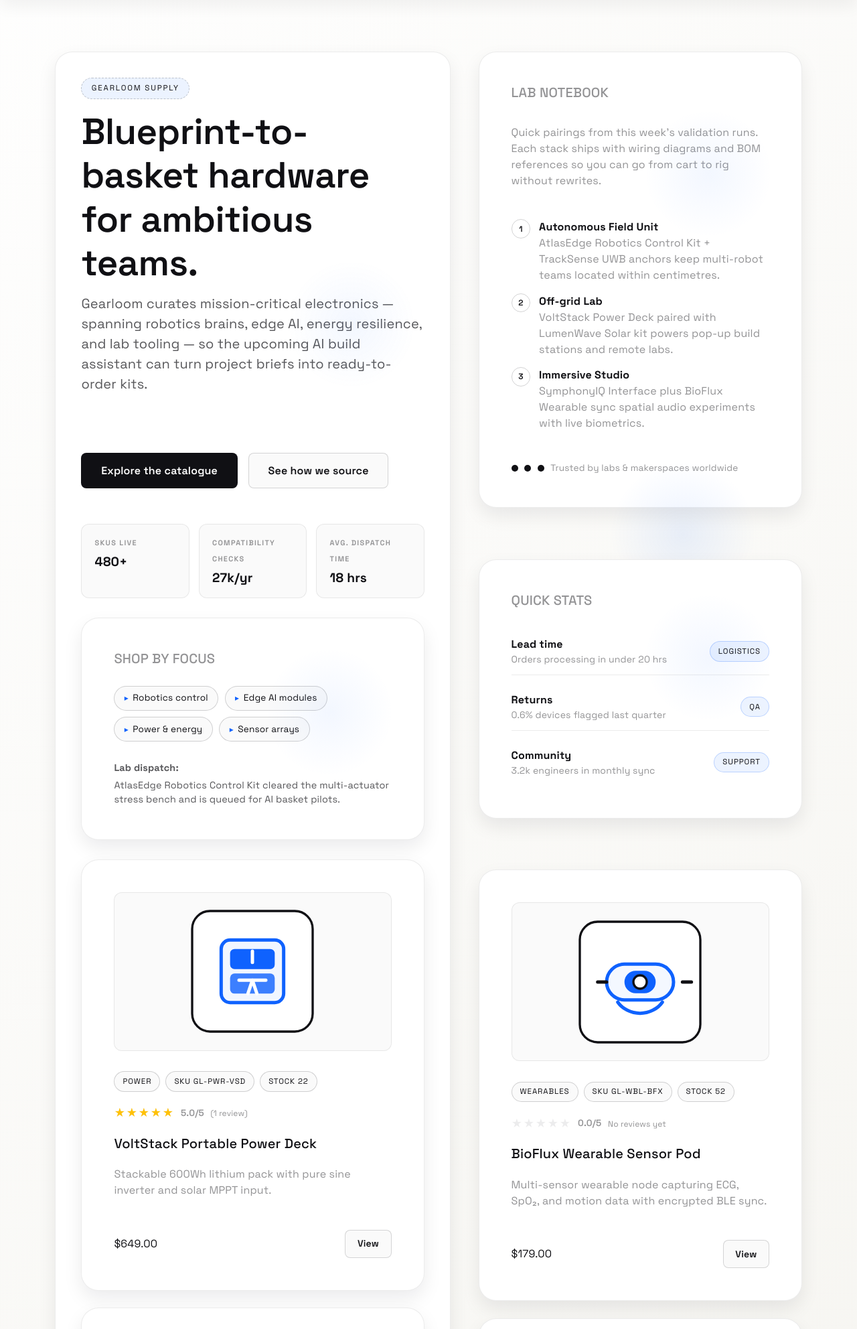
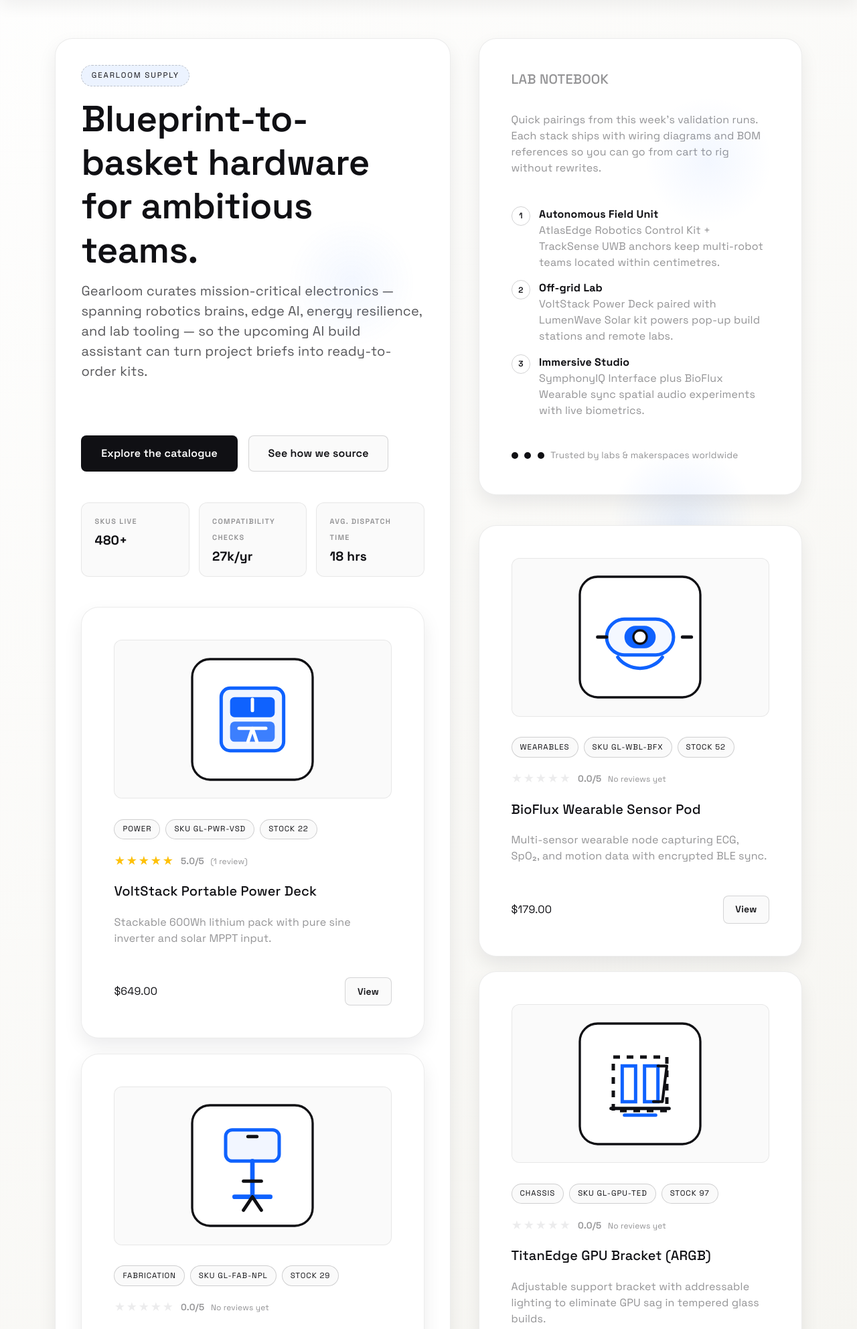
Before and after one commit to harry-johnson12/FlaskTask, a Flask app: page / in a window 1280 px wide. Shown: the part 94-2078 px from the top of the page at 67% size. Run offline with Flask 3, Linux system fonts and the light colour scheme; data comes from the database, SQL or seed files in the repository.

Commit message:
removed useless clutter e.g quick stats from home page

```diff
--- a/app.py
+++ b/app.py
@@ -56,6 +56,98 @@ app.config["SECRET_KEY"] = "dev-secret-key-change-me"
 UPLOAD_DIR = Path(__file__).with_name("static").joinpath("uploads")
 UPLOAD_DIR.mkdir(parents=True, exist_ok=True)
 ALLOWED_IMAGE_EXTENSIONS = {"png", "jpg", "jpeg", "gif", "webp"}
+
+HERO_VARIANTS: List[Dict[str, str]] = [
+    {
+        "badge": "Gearloom Supply",
+        "title": "Blueprint-to-basket hardware for ambitious teams.",
+        "subtitle": (
+            "Gearloom curates mission-critical electronics — spanning robotics brains, edge AI, energy resilience, "
+            "and lab tooling — so the upcoming AI build assistant can turn project briefs into ready-to-order kits."
+        ),
+    },
+    {
+        "badge": "Field-ready supply",
+        "title": "Flight-qualified compute and power blocks without lead-time roulette.",
+        "subtitle": (
+            "Tap stocked edge brains, calibrated sensor clusters, and battery-safe power planes that ship after "
+            "signal-integrity and thermal sweeps."
+        ),
+    },
+    {
+        "badge": "Gearloom Supply",
+        "title": "Prototype faster with a supply chain that speaks schematics.",
+        "subtitle": (
+            "We pre-bundle controllers, firmware notes, and harness plans so your lab can jump from CAD to cart with "
+            "zero spreadsheet archaeology."
+        ),
+    },
+]
+
+LAB_NOTEBOOK_VARIANTS: List[Dict[str, object]] = [
+    {
+        "title": "Lab notebook",
+        "intro": (
+            "Quick pairings from this week’s validation runs. Each stack ships with wiring diagrams and BOM references "
+            "so you can go from cart to rig without rewrites."
+        ),
+        "entries": [
+            {
+                "headline": "Autonomous Field Unit",
+                "body": "AtlasEdge Robotics Control Kit + TrackSense UWB anchors keep multi-robot teams located within centimetres.",
+            },
+            {
+                "headline": "Off-grid Lab",
+                "body": "VoltStack Power Deck paired with LumenWave Solar kit powers pop-up build stations and remote labs.",
+            },
+            {
+                "headline": "Immersive Studio",
+                "body": "SymphonyIQ Interface plus BioFlux Wearable sync spatial audio experiments with live biometrics.",
+            },
+        ],
+        "footer_text": "Trusted by labs & makerspaces worldwide",
+    },
+    {
+        "title": "Lab notebook",
+        "intro": (
+            "Stacks our field team certified during thermal, vibration, and salt-fog passes. Drop-in notes ship with each kit."
+        ),
+        "entries": [
+            {
+                "headline": "Cloudless Rover Rig",
+                "body": "NovaDrive brain + TrackSense 6DoF stack pilots remote rovers without uplink anxiety.",
+            },
+            {
+                "headline": "Deepfreeze Pod",
+                "body": "CryoSafe harness plus Helios inverter kit keeps cryo storage stable off 48V microgrids.",
+            },
+            {
+                "headline": "BioTelemetry Bench",
+                "body": "PulseMesh gateway with LumenWear sensors streams ICU-grade vitals straight to lab dashboards.",
+            },
+        ],
+        "footer_text": "Runbooks shared with 140+ partner facilities",
+    },
+    {
+        "title": "Lab notebook",
+        "intro": "Most requested build sheets from community drops. Each includes impedance maps and config files.",
+        "entries": [
+            {
+                "headline": "Aerial Ops Stack",
+                "body": "Skyforge flight computer + FluxWing ESC kit keeps UAV fleets synced through gusty corridors.",
+            },
+            {
+                "headline": "Factory Twin Cart",
+                "body": "Tactum PLC brain with PrismEdge vision rail mirrors production cells for digital twin testing.",
+            },
+            {
+                "headline": "Bioreactor Guardian",
+                "body": "FermaSense probe kit and VentraFlow valves regulate pressure, pH, and nutrient dosing automatically.",
+            },
+        ],
+        "footer_text": "Shared daily in the partner flight log",
+    },
+]
 
 
 def _allowed_file(filename: str) -> bool:
@@ -195,11 +287,16 @@ def index() -> str:
     left_products = featured_products[:left_count]
     right_products = featured_products[left_count:]
 
+    hero_content = random.choice(HERO_VARIANTS)
+    lab_notebook_content = random.choice(LAB_NOTEBOOK_VARIANTS)
+
     return render_template(
         "index.html",
         featured_products=featured_products,
         left_products=left_products,
         right_products=right_products,
+        hero_content=hero_content,
+        lab_notebook_content=lab_notebook_content,
     )
 
 
--- a/static/css/site.css
+++ b/static/css/site.css
@@ -149,7 +149,7 @@ code {
 }
 
 .page-shell {
-    padding: clamp(2.8rem, 6vw, 5.2rem) 0 clamp(3.2rem, 8vw, 6rem);
+    padding: clamp(2rem, 5vw, 3.6rem) 0 clamp(2.2rem, 6vw, 4.2rem);
 }
 
 .hero-card,
@@ -437,104 +437,26 @@ code {
 .landing-right {
     display: flex;
     flex-direction: column;
-    gap: clamp(1.2rem, 3vw, 1.8rem);
-    min-height: 100%;
-}
-
-.landing-right {
-    justify-content: space-between;
+    gap: clamp(1rem, 2.5vw, 1.4rem);
 }
 
 .landing-left-products,
 .landing-right-products {
     display: grid;
-    gap: clamp(1.2rem, 3vw, 1.6rem);
-}
-
-.landing-left-products {
-    margin-top: auto;
-}
-
-.landing-right-products {
-    margin-top: 0;
+    gap: clamp(1rem, 2.5vw, 1.4rem);
+    margin-top: clamp(1rem, 2.5vw, 1.4rem);
 }
 
 .home-highlight,
-.home-focus,
 .home-featured-card,
-.home-featured-empty,
-.home-updates {
+.home-featured-empty {
     width: 100%;
-}
-
-.home-updates {
-    display: grid;
-    gap: 0.9rem;
-}
-
-.home-updates-list {
-    list-style: none;
-    margin: 0;
-    padding: 0;
-    display: grid;
-    gap: 0.8rem;
-}
-
-.home-updates-list li {
-    display: flex;
-    justify-content: space-between;
-    align-items: center;
-    gap: 1rem;
-    padding: 0.75rem 0;
-    border-bottom: 1px solid var(--border-soft);
-}
-
-.home-updates-list li:last-child {
-    border-bottom: none;
-}
-
-.home-updates-list .pill {
-    background: rgba(15, 98, 254, 0.08);
-    border-color: rgba(15, 98, 254, 0.22);
 }
 
 @media (min-width: 992px) {
     .landing-grid {
         grid-template-columns: minmax(0, 1.1fr) minmax(0, 0.9fr);
     }
-}
-
-.hero-tags {
-    list-style: none;
-    padding: 0;
-    margin: 0;
-    display: inline-flex;
-    flex-wrap: wrap;
-    gap: 0.6rem;
-}
-
-.hero-tags a {
-    display: inline-flex;
-    align-items: center;
-    gap: 0.4rem;
-    font-size: 0.85rem;
-    padding: 0.45rem 0.9rem;
-    border-radius: 999px;
-    border: 1px solid var(--border-strong);
-    background: rgba(0, 0, 0, 0.02);
-}
-
-.hero-tags a::before {
-    content: "▸";
-    font-size: 0.75rem;
-    color: var(--accent);
-}
-
-.hero-snapshot {
-    display: grid;
-    gap: 0.25rem;
-    font-size: 0.9rem;
-    color: var(--ink-secondary);
 }
 
 .highlight-card {
--- a/templates/index.html
+++ b/templates/index.html
@@ -16,10 +16,10 @@
             <section class="landing-grid">
                 <article class="landing-left hero-card hero-card-home text-center text-lg-start">
                     <div class="mb-4">
-                        <div class="badge-soft mb-3">Gearloom Supply</div>
-                        <h1 class="page-title">Blueprint-to-basket hardware for ambitious teams.</h1>
+                        <div class="badge-soft mb-3">{{ hero_content.badge }}</div>
+                        <h1 class="page-title">{{ hero_content.title }}</h1>
                         <p class="page-subtitle">
-                            Gearloom curates mission-critical electronics — spanning robotics brains, edge AI, energy resilience, and lab tooling — so the upcoming AI build assistant can turn project briefs into ready-to-order kits.
+                            {{ hero_content.subtitle }}
                         </p>
                     </div>
                     <div class="d-flex flex-column flex-sm-row gap-3 hero-actions">
@@ -38,20 +38,6 @@
                         <div class="mini-stat">
                             <span class="mini-stat-label">Avg. dispatch time</span>
                             <strong>18 hrs</strong>
-                        </div>
-                    </div>
-
-                    <div class="content-card home-focus">
-                        <h5 class="text-uppercase text-muted mb-3">Shop by focus</h5>
-                        <ul class="hero-tags mb-3">
-                            <li><a href="{{ url_for('products', search='robotics') }}">Robotics control</a></li>
-                            <li><a href="{{ url_for('products', search='ai') }}">Edge AI modules</a></li>
-                            <li><a href="{{ url_for('products', search='power') }}">Power & energy</a></li>
-                            <li><a href="{{ url_for('products', search='sensor') }}">Sensor arrays</a></li>
-                        </ul>
-                        <div class="hero-snapshot mb-0">
-                            <strong>Lab dispatch:</strong>
-                            <span>AtlasEdge Robotics Control Kit cleared the multi-actuator stress bench and is queued for AI basket pilots.</span>
                         </div>
                     </div>
 
@@ -99,66 +85,27 @@
 
                 <div class="landing-right">
                     <div class="content-card highlight-card home-highlight">
-                        <h5 class="text-uppercase text-muted mb-3">Lab notebook</h5>
+                        <h5 class="text-uppercase text-muted mb-3">{{ lab_notebook_content.title }}</h5>
                         <p class="mb-4 text-muted">
-                            Quick pairings from this week’s validation runs. Each stack ships with wiring diagrams and BOM references so you can go from cart to rig without rewrites.
+                            {{ lab_notebook_content.intro }}
                         </p>
                         <ul class="coach-card-list mb-4">
-                            <li>
-                                <span class="coach-icon">1</span>
-                                <div>
-                                    <strong>Autonomous Field Unit</strong>
-                                    <p class="text-muted mb-0">AtlasEdge Robotics Control Kit + TrackSense UWB anchors keep multi-robot teams located within centimetres.</p>
-                                </div>
-                            </li>
-                            <li>
-                                <span class="coach-icon">2</span>
-                                <div>
-                                    <strong>Off-grid Lab</strong>
-                                    <p class="text-muted mb-0">VoltStack Power Deck paired with LumenWave Solar kit powers pop-up build stations and remote labs.</p>
-                                </div>
-                            </li>
-                            <li>
-                                <span class="coach-icon">3</span>
-                                <div>
-                                    <strong>Immersive Studio</strong>
-                                    <p class="text-muted mb-0">SymphonyIQ Interface plus BioFlux Wearable sync spatial audio experiments with live biometrics.</p>
-                                </div>
-                            </li>
+                            {% for entry in lab_notebook_content.entries %}
+                                <li>
+                                    <span class="coach-icon">{{ loop.index }}</span>
+                                    <div>
+                                        <strong>{{ entry.headline }}</strong>
+                                        <p class="text-muted mb-0">{{ entry.body }}</p>
+                                    </div>
+                                </li>
+                            {% endfor %}
                         </ul>
                         <div class="avatar-row">
                             <span class="avatar-dot"></span>
                             <span class="avatar-dot"></span>
                             <span class="avatar-dot"></span>
-                            <span class="text-muted">Trusted by labs & makerspaces worldwide</span>
+                            <span class="text-muted">{{ lab_notebook_content.footer_text }}</span>
                         </div>
-                    </div>
-
-                    <div class="content-card home-updates">
-                        <h5 class="text-uppercase text-muted mb-3">Quick stats</h5>
-                        <ul class="home-updates-list">
-                            <li>
-                                <div>
-                                    <strong>Lead time</strong>
-                                    <span class="text-muted small d-block">Orders processing in under 20 hrs</span>
-                                </div>
-                                <span class="pill">Logistics</span>
-                            </li>
-                            <li>
-                                <div>
-                                    <strong>Returns</strong>
-                                    <span class="text-muted small d-block">0.6% devices flagged last quarter</span>
-                                </div>
-                                <span class="pill">QA</span>
-                            </li>
-                            <li>
-                                <div>
-                                    <strong>Community</strong>
-                                    <span class="text-muted small d-block">3.2k engineers in monthly sync</span>
-                                </div>
-                                <span class="pill">Support</span>
-                            </li>
-                        </ul>
                     </div>
 
                     <div class="landing-right-products">
```
